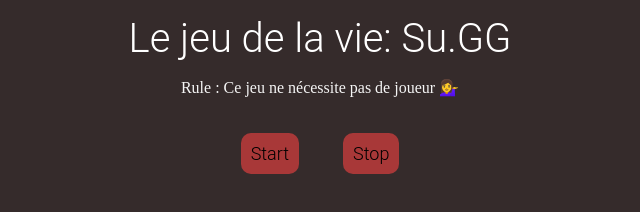
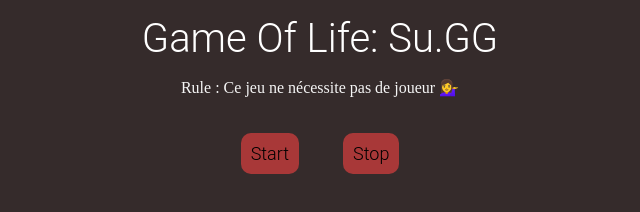
Before and after one commit to su-gg/game-of-life, a plain HTML site: page index.html in a window 1280 px wide. Shown: the top 212 px of the page, without its empty margins (320-960 px from the left). Drawn offline with Linux system fonts and the light colour scheme.

Commit message:
Update index.html

```diff
--- a/index.html
+++ b/index.html
@@ -4,7 +4,7 @@
     <link rel="stylesheet" href="firstgame.css" />
     <meta charset="UTF-8" />
     <body>
-      <h1>Le jeu de la vie: Su.GG</h1>
+      <h1>Game Of Life: Su.GG</h1>
       <p>Rule : Ce jeu ne nécessite pas de joueur 💁‍♀️</p>
       <div class="buttons-div">
         <button id="start">Start</button>
```
